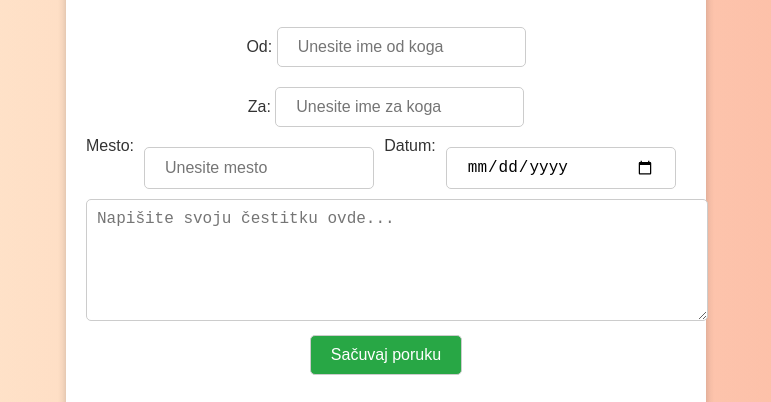
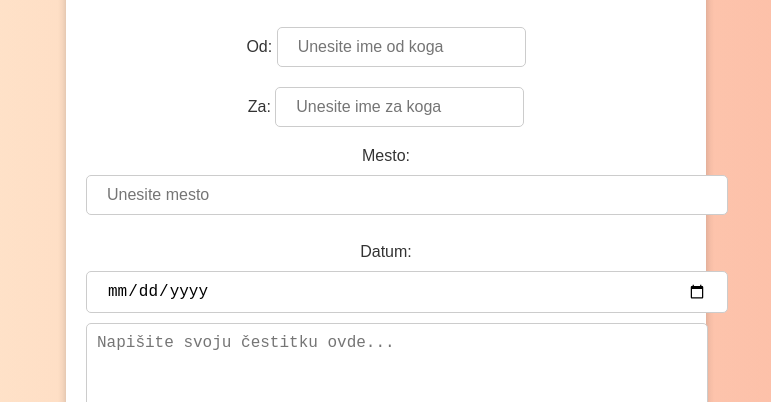
Before and after one commit to giftilic/Giftilic, a plain HTML site: page index.html in a window 1280 px wide. Shown: the part 379-781 px from the top of the page, without its empty margins (254-1025 px from the left). Drawn offline with Linux system fonts and the light colour scheme.

Commit message:
Update index.html

```diff
--- a/index.html
+++ b/index.html
@@ -73,19 +73,17 @@
         #viewAllButton:hover {
             background-color: #0056b3;
         }
-        .location-date {
-    display: flex;
-    justify-content: space-between;
+        .place-date {
+    display: block;
+    margin-top: 10px;
 }
 
-.location-date label, .location-date input {
-    display: inline-block;
-    margin-right: 10px;
+.place-date label, .place-date input {
+    display: block;
+    margin-bottom: 10px;
+    width: 100%;
 }
 
-.location-date input {
-    width: 45%;
-}
     </style>
 </head>
 <body>
@@ -104,9 +102,9 @@
     <label for="toName">Za:</label>
     <input type="text" id="toName" placeholder="Unesite ime za koga"><br>
 
-    <div class="location-date">
+    <div class="place-date">
         <label for="place">Mesto:</label>
-        <input type="text" id="place" placeholder="Unesite mesto">
+        <input type="text" id="place" placeholder="Unesite mesto"><br>
 
         <label for="date">Datum:</label>
         <input type="date" id="date">
```
